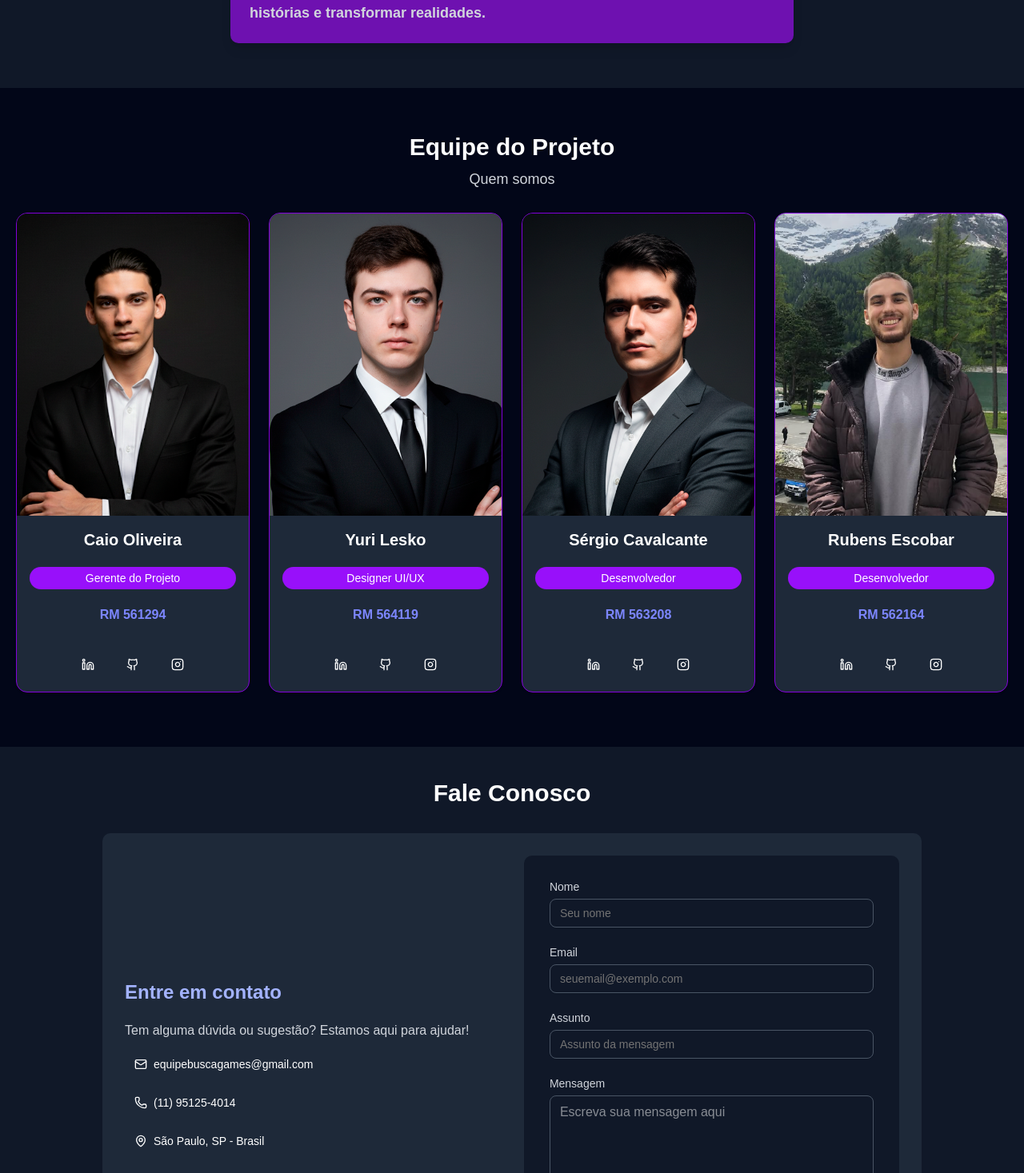
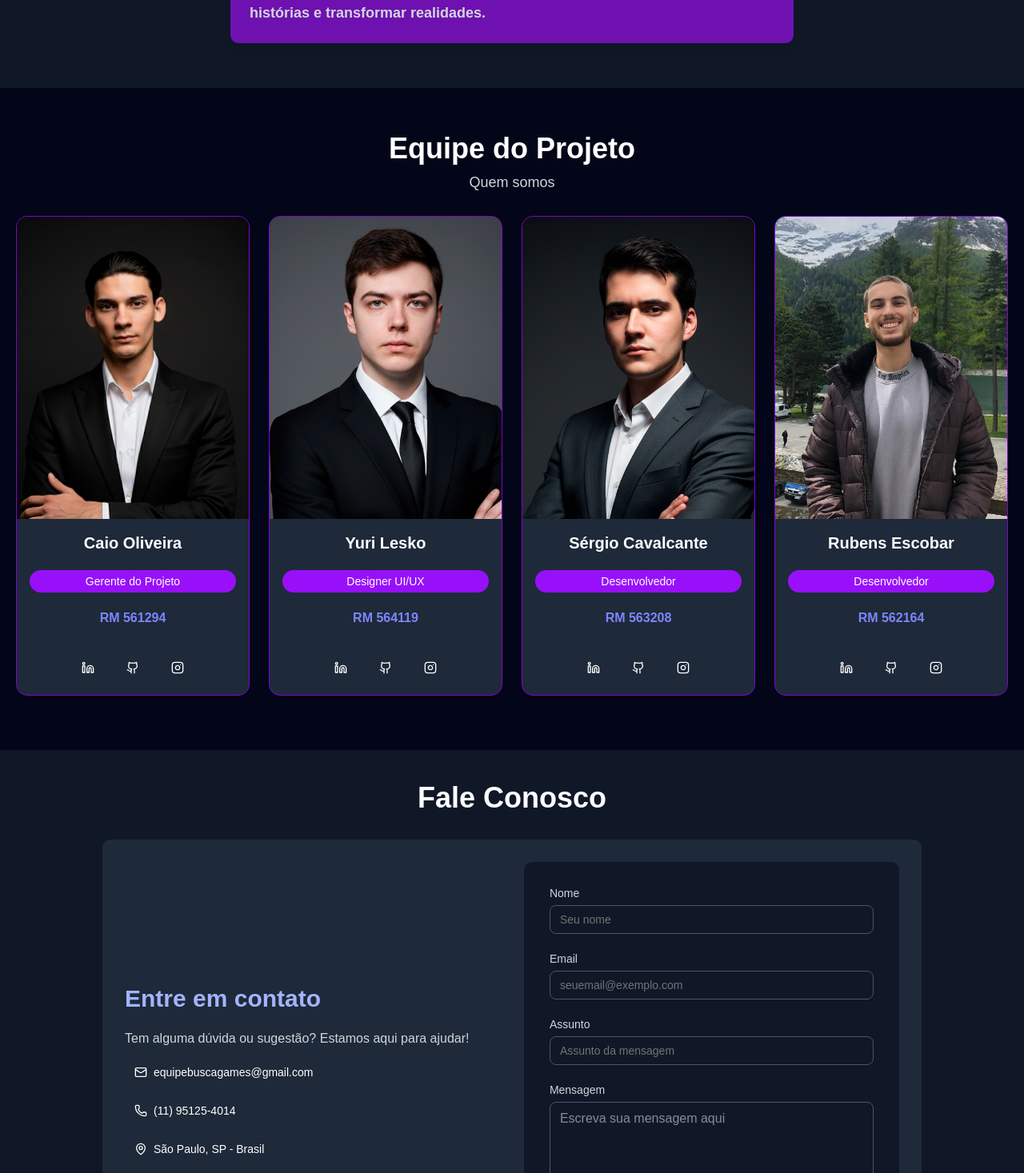
Before and after one commit to Lsko27/BuscaGames_2.0, a Next.js app: page /about in a window 1280 px wide. Shown: the part 942-2409 px from the top of the page at 80% size. Built offline with nearby package versions, Linux system fonts and the light colour scheme.

Commit message:
chore: adjusting Sheetclose icon color

```diff
--- a/src/app/_components/sidebar-button.tsx
+++ b/src/app/_components/sidebar-button.tsx
@@ -15,7 +15,7 @@ import Link from "next/link"
 
 const SidebarButton = () => {
   return (
-    <SheetContent className="w-[40%] bg-gray-900 p-6">
+    <SheetContent className="w-[40%] bg-gray-900 p-6 text-white">
       <SheetHeader>
         <SheetTitle className="border-b border-gray-400 py-5 text-center text-xl text-white">
           Menu
--- a/src/app/about/page.tsx
+++ b/src/app/about/page.tsx
@@ -100,7 +100,7 @@ const AboutPage = () => {
 
       {/* EQUIPE */}
       <div className="bg-slate-950 py-12">
-        <h3 className="my-2 text-center text-3xl font-bold text-white">
+        <h3 className="my-2 text-center text-4xl font-bold text-white">
           Equipe do Projeto
         </h3>
         <p className="mb-2 text-center text-lg text-gray-300">Quem somos</p>
@@ -113,7 +113,7 @@ const AboutPage = () => {
 
       {/* FORMULÁRIO DE CONTATO */}
       <div className="bg-gray-900 p-10">
-        <h3 className="mb-8 text-center text-3xl font-bold text-white">
+        <h3 className="mb-8 text-center text-4xl font-bold text-white">
           Fale Conosco
         </h3>
 
@@ -121,7 +121,7 @@ const AboutPage = () => {
           <div className="flex flex-col items-center justify-center gap-8 lg:flex-row">
             {/* ESQUERDA */}
             <div className="flex h-full flex-col justify-between text-center lg:w-1/2 lg:text-left">
-              <h4 className="mb-5 text-2xl font-semibold text-indigo-300">
+              <h4 className="mb-5 text-3xl font-semibold text-indigo-300">
                 Entre em contato
               </h4>
               <p className="mb-3 text-gray-300">
```
